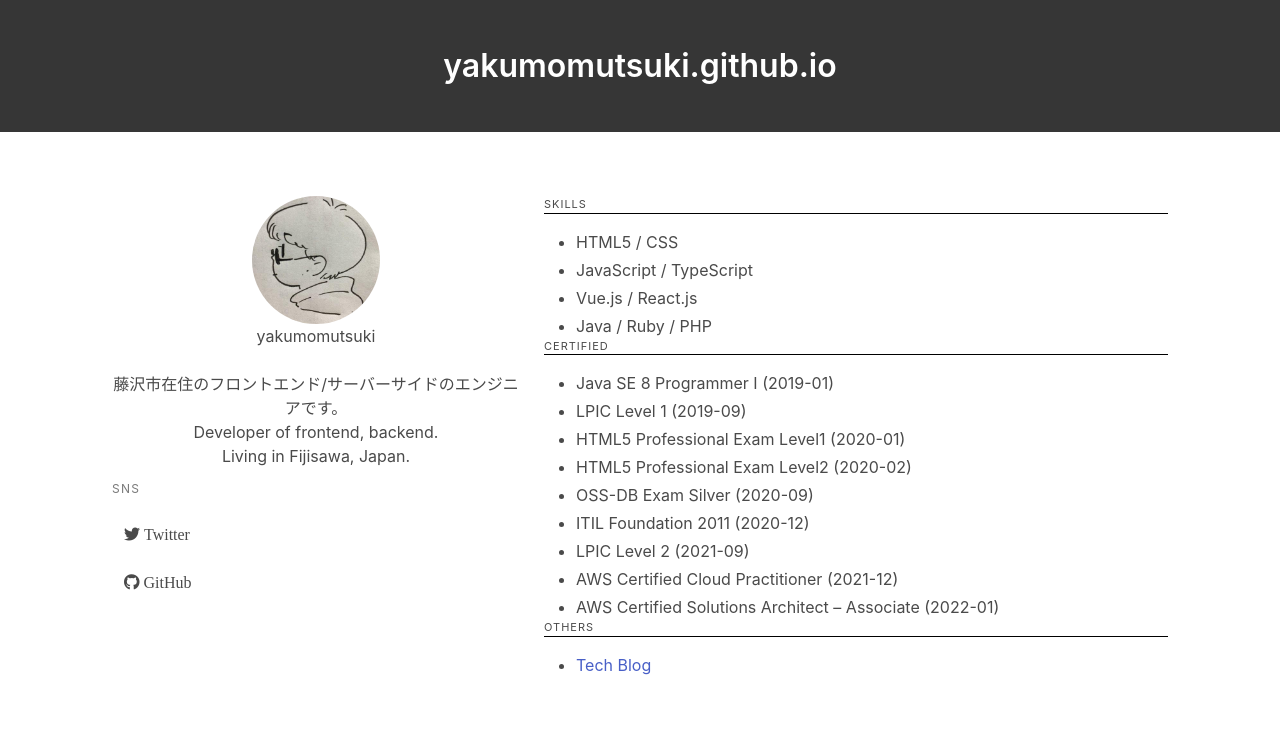
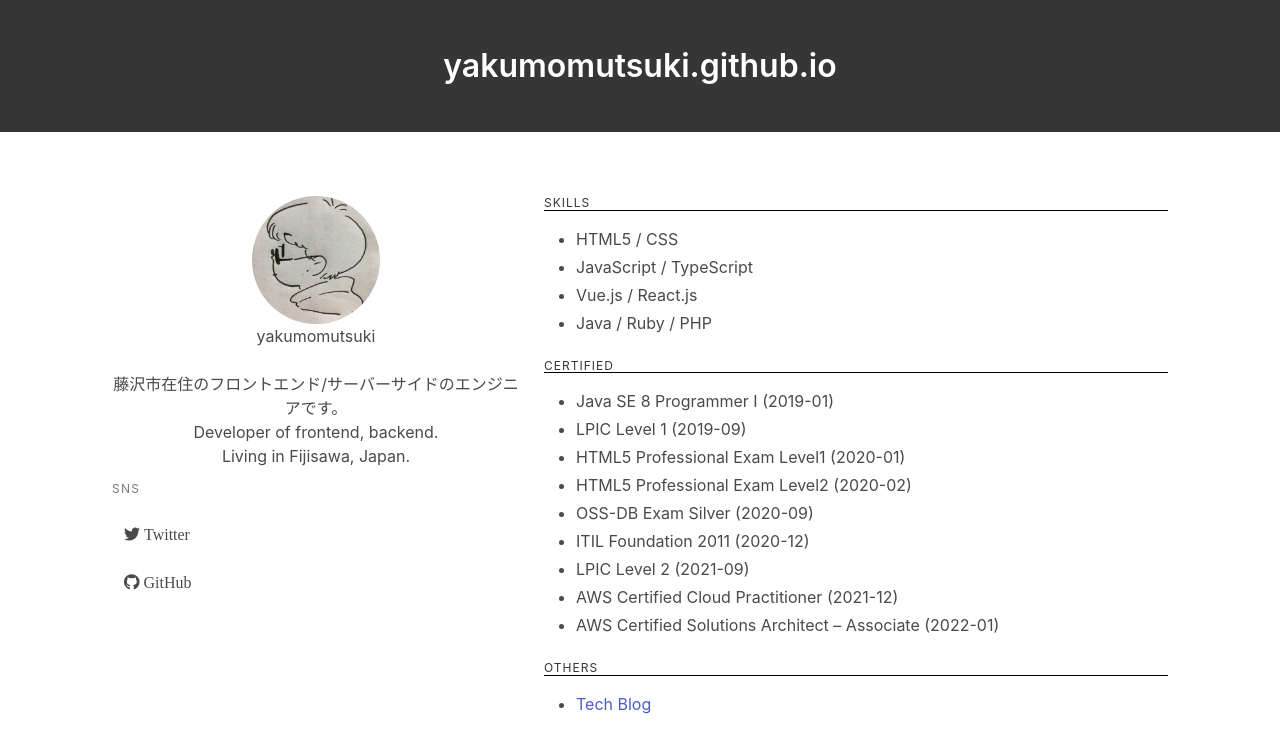
Before and after one commit to yakumomutsuki/yakumomutsuki.github.io, a Next.js app: page / in a window 1280 px wide. Shown: the top 752 px of the page. Built offline with nearby package versions, Linux system fonts and the light colour scheme.

Commit message:
Tiny fix

```diff
--- a/src/pages/index.module.css
+++ b/src/pages/index.module.css
@@ -1,10 +1,15 @@
-.heading {
+h2.heading {
   display: block;
-  font-size: 11px;
+  font-size: 12px;
   letter-spacing: 1px;
   margin-bottom: 5px;
   text-transform: uppercase;
   border-bottom: 1px solid black;
+  font-weight: 400;
+}
+
+h2.heading + ul {
+  margin-top: 1rem;
 }
 
 li > a.touchable {
--- a/src/pages/index.tsx
+++ b/src/pages/index.tsx
@@ -78,32 +78,27 @@ const Home: NextPage = () => {
               </ul>
             </div>
             <div className="column">
-              <section>
+              <section className="content">
                 <h2 className={styles.heading}>Skills</h2>
-                <div className="content">
                 <ul>
                   <li>HTML5 / CSS</li>
                   <li>JavaScript / TypeScript</li>
                   <li>Vue.js / React.js</li>
                   <li>Java / Ruby / PHP</li>
                 </ul>
-                </div>
               </section>
 
-              <section>
+              <section className="content">
                 <h2 className={styles.heading}>Certified</h2>
-                <div className="content">
                 <ul>
                   {qualifications.map((qualification, index) => (
                     <li key={index}>{qualification}</li>
                   ))}
                 </ul>
-                </div>
               </section>
 
-              <section>
+              <section className="content">
                 <h2 className={styles.heading}>Others</h2>
-                <div className="content">
                 <ul>
                   <li>
                     <Link href="/blog">
@@ -112,7 +107,6 @@ const Home: NextPage = () => {
                     </Link>
                   </li>
                 </ul>
-                </div>
               </section>
             </div>
           </div>
```
Lines whose indentation alone changed are shown as unchanged.
